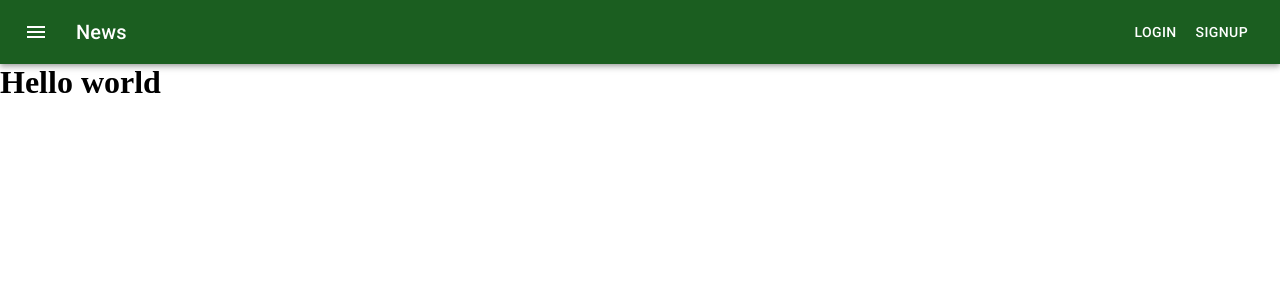
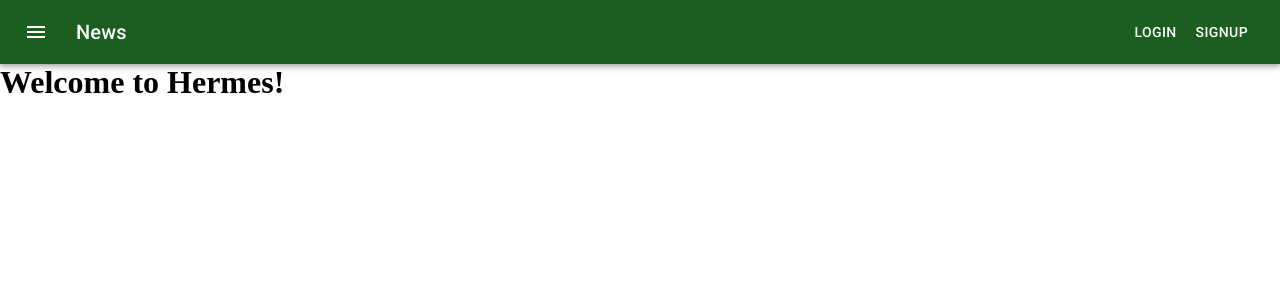
Before and after one commit to winstein27/hermes-front, a Next.js app: page / in a window 1280 px wide. Shown: the top 300 px of the page. Built offline with nearby package versions, Linux system fonts and the light colour scheme.

Commit message:
:sparkles: feat: change first page text

```diff
--- a/src/pages/index.tsx
+++ b/src/pages/index.tsx
@@ -1,3 +1,3 @@
 export default function Home() {
-  return <h1>Hello world</h1>;
+  return <h1>Welcome to Hermes!</h1>;
 }
```
